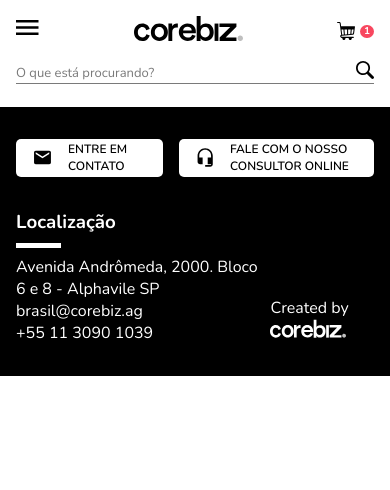
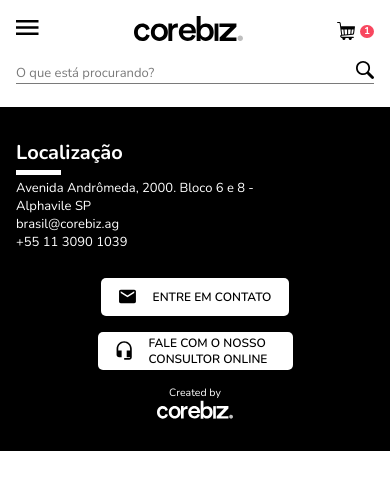
Before and after one commit to palomacardos0/front-end-test, a React (Create React App) app: page / in a window 390 px wide. Shown: the top 490 px of the page. Built offline with nearby package versions, Linux system fonts and the light colour scheme.

Commit message:
feat(footer): cria footer mobile

```diff
--- a/src/components/Footer/index.tsx
+++ b/src/components/Footer/index.tsx
@@ -10,8 +10,8 @@
     <footer className="footer-container">
       <Newsletter />
       <div className="footer-container__wrapper">
-        <div className="footer-container__top">
-          <a className="footer-container__buttons">
+        <div className="footer-container__buttons">
+          <a>
             <img src={Email} alt="Icon de Email" />
             ENTRE EM CONTATO
           </a>
@@ -20,7 +20,6 @@
             FALE COM O NOSSO CONSULTOR ONLINE
           </a>
         </div>
-        <div className="footer-container__bottom">
         <div className="footer-container__location">
           <h3>Localização</h3>
           <span className="footer-container__separator"></span>
@@ -28,9 +27,8 @@
           <p>brasil@corebiz.ag</p>
           <p>+55 11 3090 1039</p>
         </div>
-          <div>
+        <div className="footer-container__created-by">
           <span>Created by</span> <img src={Logo}></img>
-          </div>
         </div>
       </div>
     </footer>
--- a/src/components/Footer/styles.scss
+++ b/src/components/Footer/styles.scss
@@ -5,19 +5,31 @@
   background: var(--black);
   padding: 32px 16px;
 
+  &__wrapper {
+    display: grid;
+    grid-template-columns: 1fr;
+    grid-template-rows: auto auto;
+    grid-template-areas: "buttons buttons" "location createby";
+
+    @media (max-width: 1024px) {
+      grid-template-areas: "location" "buttons" "createby";
+    }
+  }
+
   &__separator {
     border-bottom: 5px solid var(--white);
     width: 45px;
     display: block;
-    margin: 8px 0;
+    margin: 4px 0;
   }
 
-  &__top {
+  &__buttons {
     display: flex;
     gap: 16px;
     align-items: center;
     justify-content: center;
     margin-bottom: 32px;
+    grid-area: buttons;
 
     a {
       background: var(--white);
@@ -36,17 +48,55 @@
       border-radius: 5px;
       border: 0;
     }
-  }
 
-  &__bottom {
-    display: flex;
-    align-items: flex-end;
-    justify-content: space-between;
-    width: 100%;
-    max-width: 1240px;
-    color: var(--white);
+    @media (max-width: 1024px) {
+      flex-direction: column;
+      margin: 27px 0 16px;
+    }
   }
 
   &__location {
+    grid-area: location;
+    font-size: 14px;
+    font-weight: 400;
+    text-align: left;
+    font-size: 13px;
+    font-weight: 400;
+    text-align: left;
+    text-underline-position: from-font;
+    text-decoration-skip-ink: none;
+    color: var(--white);
+    h3 {
+      font-size: 20px;
+      font-weight: 700;
+      line-height: 27.28px;
+      text-align: left;
+      text-underline-position: from-font;
+      text-decoration-skip-ink: none;
+    }
+    @media (max-width: 1024px) {
+      max-width: 287px;
+    }
+  }
+
+  &__created-by {
+    grid-area: createby;
+    font-size: 10.6px;
+    font-weight: 400;
+    line-height: 14.46px;
+    color: var(--white);
+    display: flex;
+    gap: 8px;
+    align-items: end;
+    @media (max-width: 1024px) {
+      align-items: center;
+      justify-content: center;
+      width: auto;
+      flex-direction: column;
+      gap: 0;
+    }
+    img {
+      width: 76px;
+    }
   }
 }
```
Lines whose indentation alone changed are shown as unchanged.
